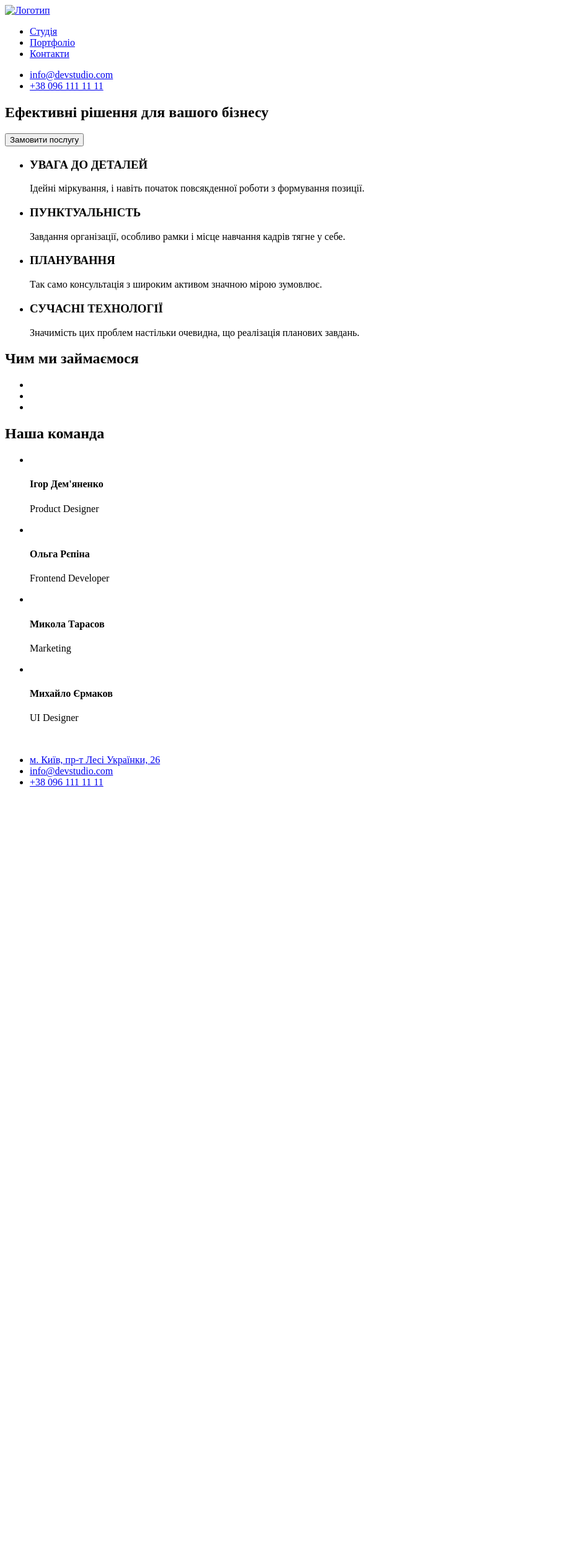
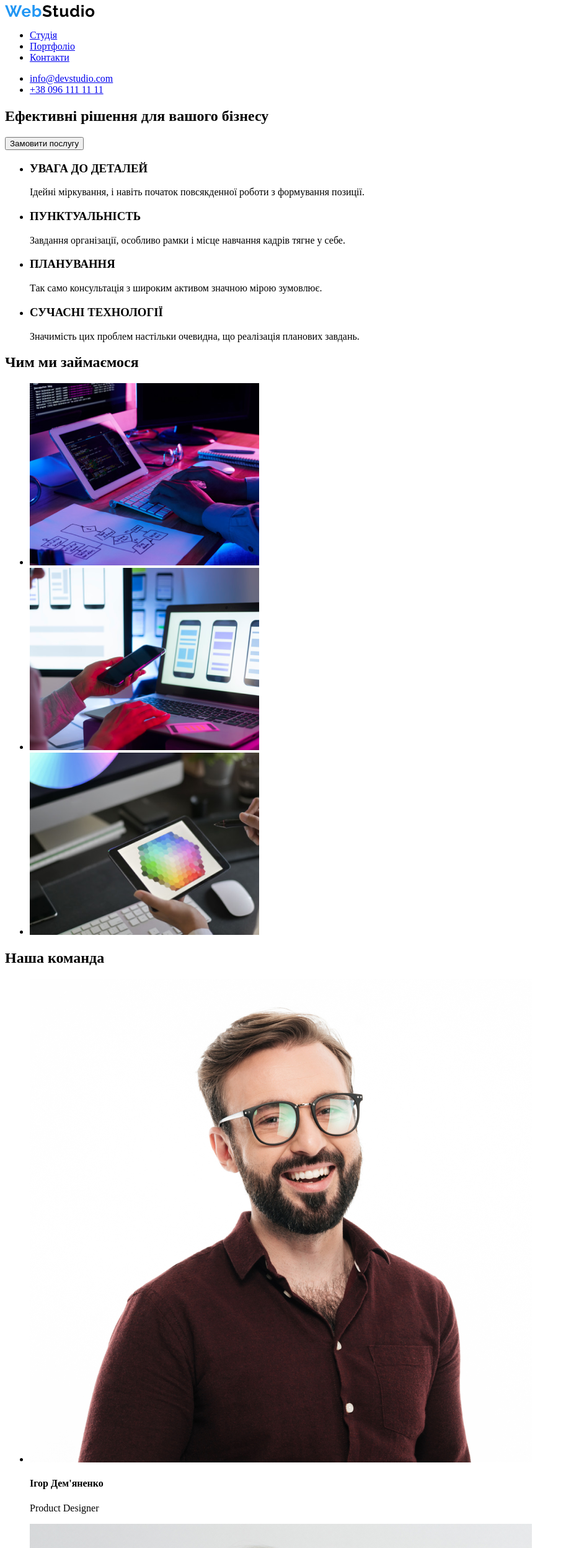
Before and after one commit to kyzya213/goit-markup-hw-01, a plain HTML site: page index.html in a window 1280 px wide. Shown: the top 2497 px of the page at 62% size, without its empty margins (0-913 px from the left). Before the commit the page ends 1287 px from the top, so only its background shows below. Drawn offline with Linux system fonts and the light colour scheme; the site is published under a folder, as on GitHub Pages, so addresses that start at the root find nothing.

Commit message:
Update index.html

```diff
--- a/index.html
+++ b/index.html
@@ -9,7 +9,7 @@
 <body>
     <header>
         <a href="#">
-            <img src="/images/logo.png" alt="Логотип">
+            <img src="./images/logo.png" alt="Логотип">
         </a>
         <nav>
             <ul class="menu">
@@ -87,13 +87,13 @@
             <h2>Чим ми займаємося</h2>
             <ul>
                 <li>
-                    <img src="/images/one-foto.png" alt="">
+                    <img src="./images/one-foto.png" alt="">
                 </li>
                 <li>
-                    <img src="/images/two-foto.png" alt="">
+                    <img src="./images/two-foto.png" alt="">
                 </li>
                 <li>
-                    <img src="/images/three-foto.png" alt="">
+                    <img src="./images/three-foto.png" alt="">
                 </li>
             </ul>
         </section>
@@ -102,28 +102,28 @@
             <ul>
                 <li>
                     <div>
-                        <img src="/images/igor.jpg" alt="">
+                        <img src="./images/igor.jpg" alt="">
                         <h4>Ігор Дем'яненко</h4>
                         <p>Product Designer</p>
                     </div>
                 </li>
                 <li>
                     <div>
-                        <img src="/images/olga.jpg" alt="">
+                        <img src="./images/olga.jpg" alt="">
                         <h4>Ольга Рєпіна</h4>
                         <p>Frontend Developer</p>
                     </div>
                 </li>
                 <li>
                     <div>
-                        <img src="/images/nikola.jpg" alt="">
+                        <img src="./images/nikola.jpg" alt="">
                         <h4>Микола Тарасов</h4>
                         <p>Marketing</p>
                     </div>
                 </li>
                 <li>
                     <div>
-                        <img src="/images/michael.jpg" alt="">
+                        <img src="./images/michael.jpg" alt="">
                         <h4>Михайло Єрмаков</h4>
                         <p>UI Designer</p>
                     </div>
@@ -133,7 +133,7 @@
     </main>
     <footer>
         <a href="#">
-            <img src="/images/logo.png" alt="">
+            <img src="./images/logo.png" alt="">
         </a>
         <ul class="contacts contacts-footer">
             <li>
```
